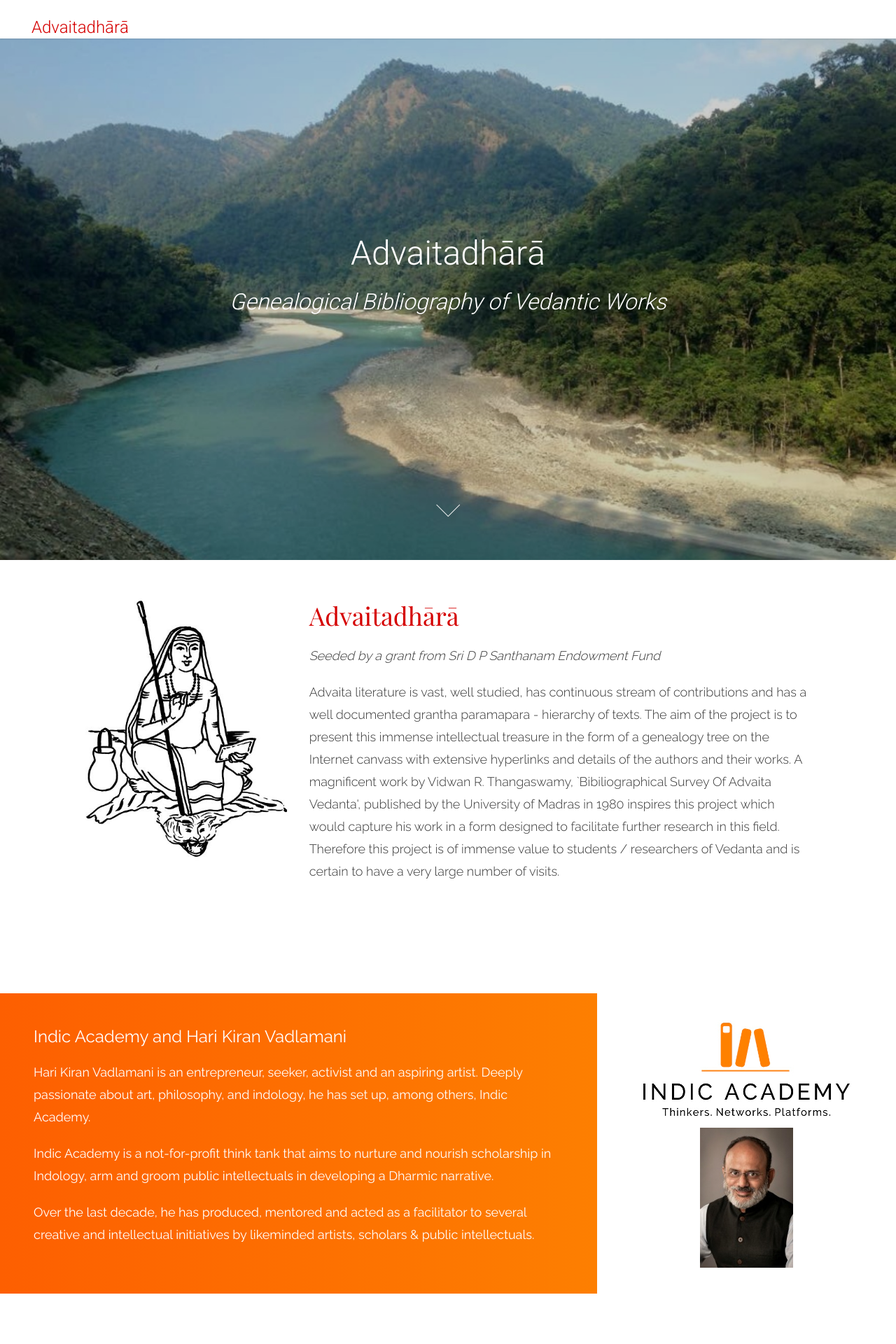
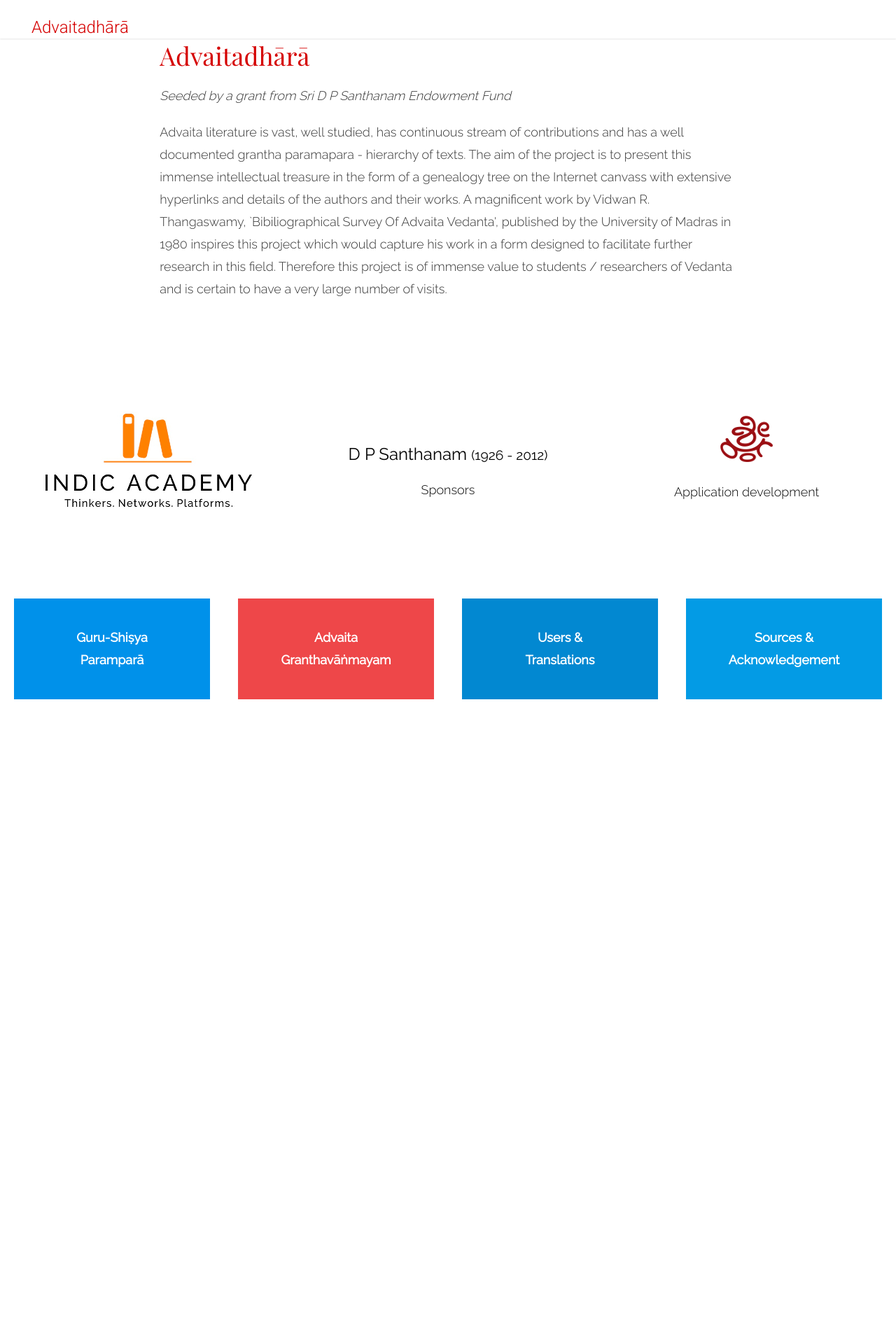
Before and after one commit to SrirangaDigital/advaita-literature, a PHP site: the page made by application/views/flat/1-Home/index.php in a window 1280 px wide. Shown: the top 1920 px of the page at 70% size. After the commit the page ends 999 px from the top, so only its background shows below. Run offline with PHP 8.4, Linux system fonts and the light colour scheme; the template is opened without the code that fills it, so the values that code supplies are empty; some libraries are stand-ins or nearby versions; some web fonts are replaced.

Commit message:
Index page updates

```diff
--- a/application/views/flat/1-Home/index.php
+++ b/application/views/flat/1-Home/index.php
@@ -1,17 +1,17 @@
-<div class="container-fluid banner firstDiv">
+<!-- <div class="container-fluid banner firstDiv">
     <div class="row justify-content-center overlay">
         <div class="col-md-12 align-self-center">
             <h1>Advaitadhārā<br /><small>Genealogical Bibliography of Vedantic Works</small></h1>
         </div>
         <a class="homepage scrollMore goTo" data-destination="#wordOfTheDay"><span></span>&nbsp;</a>
     </div>
-</div>
+</div> -->
 <div class="container-fluid p-0">
     <div class="row py-5 prelims justify-content-center">
-        <div class="col-md-3">
+        <!-- <div class="col-md-3">
             <img class="img-fluid" src="<?=PUBLIC_URL?>images/shankara.jpg">
-        </div>
-        <div class="col-md-7">
+        </div> -->
+        <div class="col-md-8">
             <h1 style="color: #D50000">Advaitadhārā</h1>
             <div class="description">
                 <p><em>Seeded by a grant from Sri D P Santhanam Endowment Fund</em></p>
@@ -19,7 +19,22 @@
             </div>
         </div>
     </div>
-    <div class="row prelims justify-content-center align-items-center" style="color: #FFF; font-weight: 400">
+
+    <div class="row prelims justify-content-center">
+        <div class="col-md-4 text-center">
+            <a href="<?=BASE_URL?>About/#indic-academy"><img class="img-fluid" src="<?=PUBLIC_URL?>images/indic-academy.jpg"></a>
+        </div>
+        <div class="col-md-4 text-center mt-5">
+            <a href="<?=BASE_URL?>About/#santhanam"><h4>D P Santhanam <small>(1926 - 2012)</small></h4>
+            <p>Sponsors</p></a>
+        </div>
+        <div class="col-md-4 text-center">
+            <a href=""><img class="img-fluid" src="<?=PUBLIC_URL?>images/sriranga-logo.png">
+            <p>Application development</p></a>
+        </div>
+    </div>
+
+   <!--  <div class="row prelims justify-content-center align-items-center" style="color: #FFF; font-weight: 400">
         <div class="p-5 col-md-8 back-orange" style="color: #FFF;">
             <h4>Indic Academy and Hari Kiran Vadlamani</h4>
             <div class="description">
@@ -51,7 +66,7 @@
                 <p>Sri D V Sridharan, his nephew, acting on behalf of D P Santhanam is pleased to contribute Rs. 5 Lakhs to fund the Advaitadhārā Project.</p>
             </div>
         </div>
-    </div>
+    </div> -->
     <div class="row prelims justify-content-around py-5 my-5">
         <a class="col-md back-blue pill" href="<?=BASE_URL?>Lineage">
             <p>Guru-Shiṣya<br />Paramparā</p>
--- a/public/css/homepage.css
+++ b/public/css/homepage.css
@@ -1,6 +1,11 @@
 a {
-  color: #1565C0;
+  color: #000;
 }
+
+a:hover {
+    text-decoration: none;
+}
+
 .flat-page, .dynamic-page{
     margin-top: 80px;
 }
@@ -143,6 +148,7 @@
     margin-bottom: 20px;
 }
 
+
 @media(min-width:768px) {
     .flat-page, .dynamic-page{
         margin-top: 140px;
```
Also changed, not shown: application/views/flat/2-About/index.php (+31 -6 lines).
